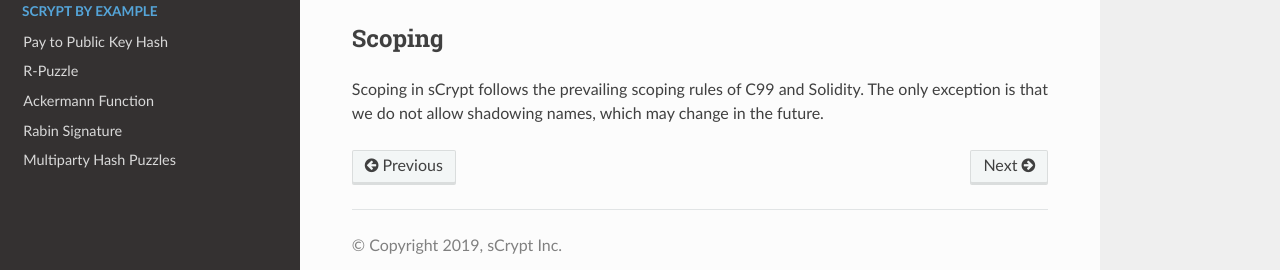
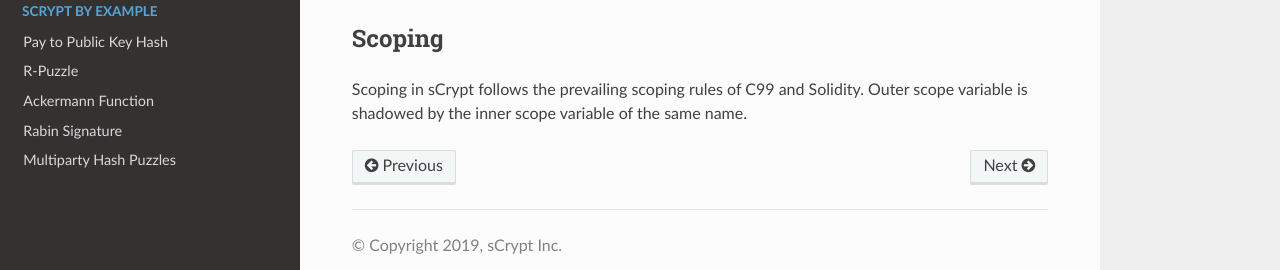
Before and after one commit to sCrypt-Inc/specification, a Sphinx documentation site: the page built from docs/syntax.rst, in a window 1280 px wide and 900 px high, scrolled down 2617 px. Shown: the part 586-856 px from the top of the window. Built offline with Sphinx 7.4.7 and the Read the Docs theme 2.0.0, drawn with Linux system fonts in a browser that asks for light colours.

Commit message:
name shadowing

```diff
--- a/docs/syntax.rst
+++ b/docs/syntax.rst
@@ -244,4 +244,4 @@ Operators
 Scoping
 =======
 Scoping in sCrypt follows the prevailing scoping rules of C99 and Solidity.
-The only exception is that we do not allow shadowing names, which may change in the future.
+Outer scope variable is shadowed by the inner scope variable of the same name.
```
